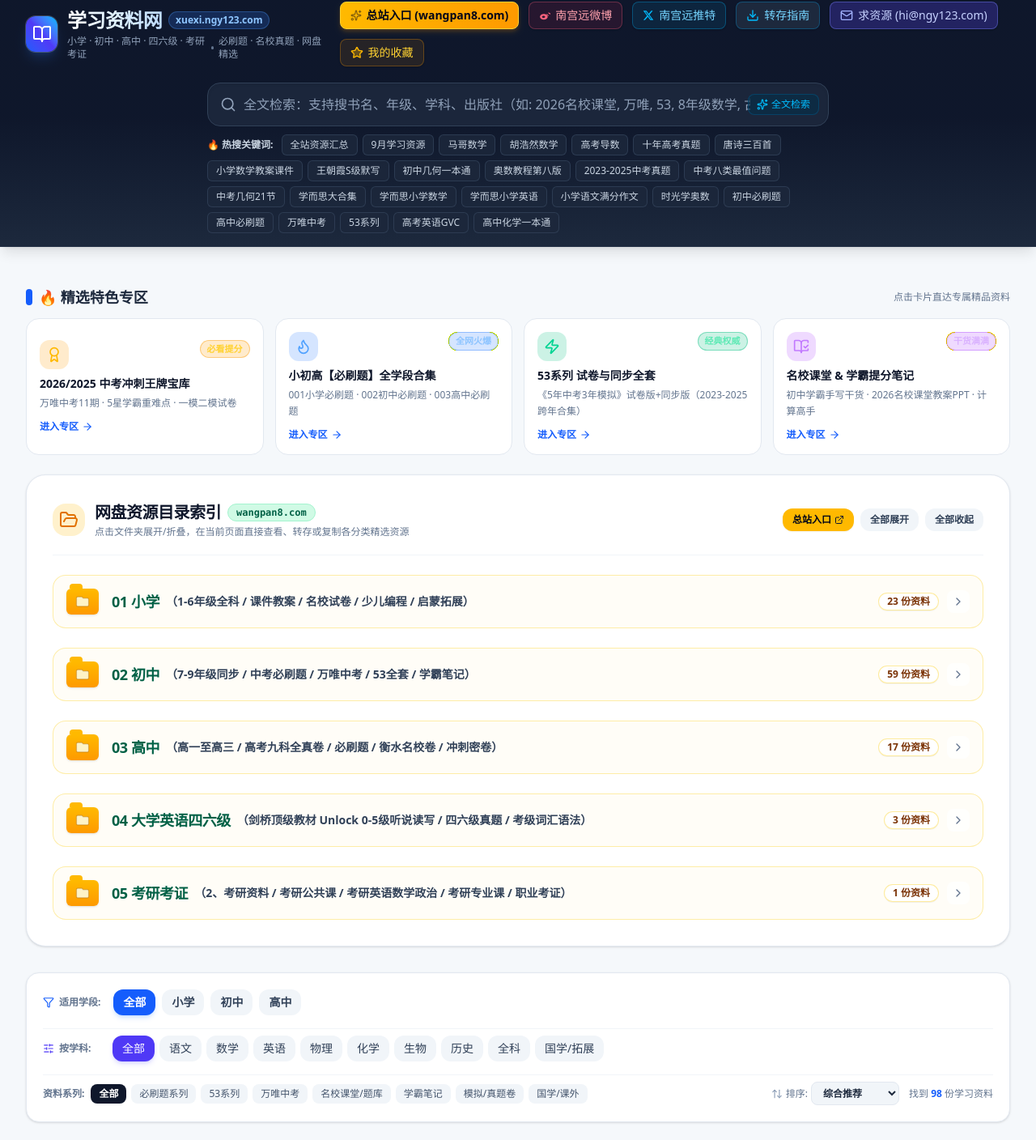
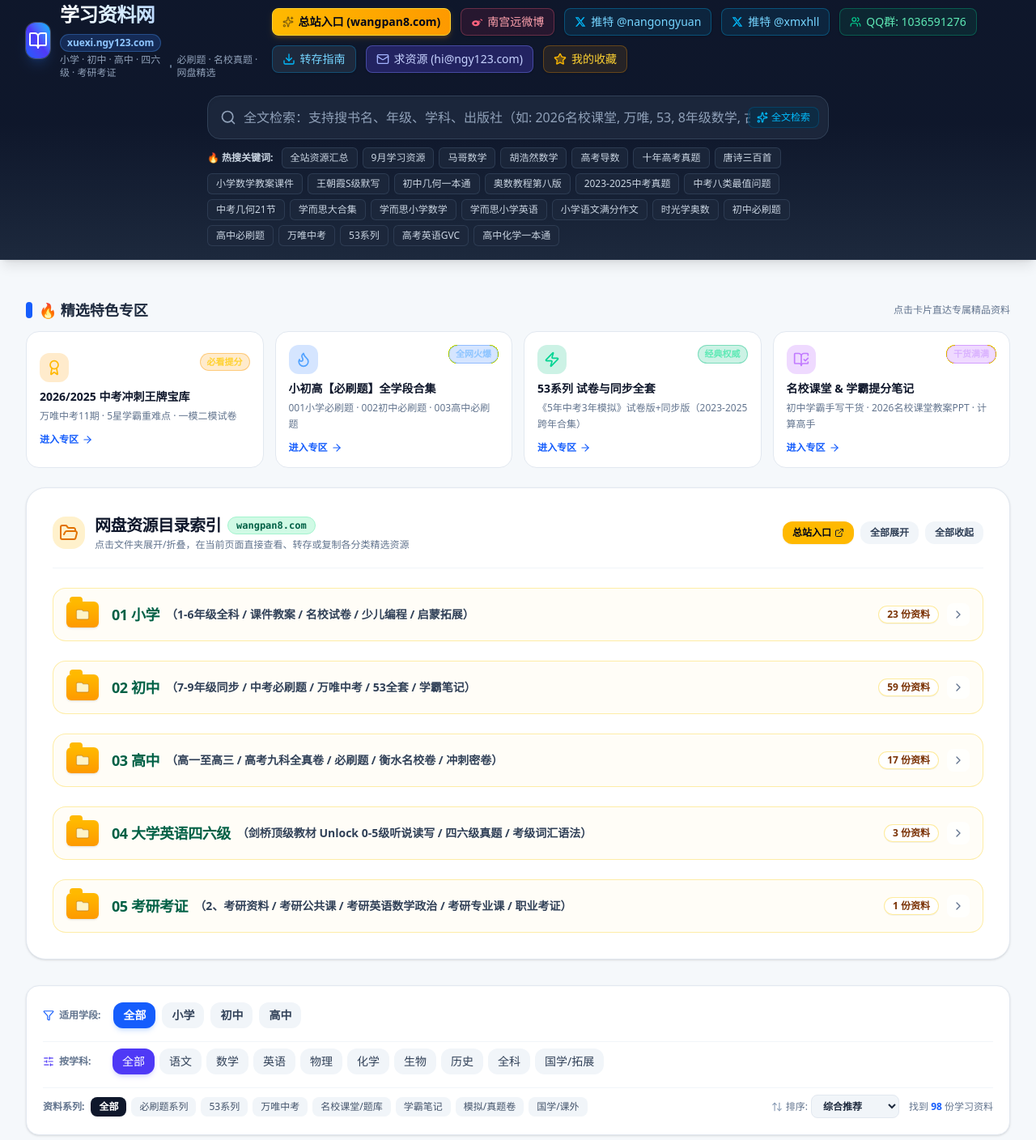
Before and after one commit to ngyngy/xuexi, a React (Vite) app: page / in a window 1280 px wide. Shown: the part 14-1422 px from the top of the page at 81% size. Built offline with nearby package versions, Linux system fonts and the light colour scheme.

Commit message:
feat: add official QQ group information
Integrate the official QQ group (1036591276) across the header, footer, and request modal. Add click-to-copy functionality with toast notifications to improve user engagement and community support.

```diff
--- a/src/App.tsx
+++ b/src/App.tsx
@@ -16,7 +16,7 @@
 import { Toast, ToastMessage } from './components/Toast';
 import { Footer } from './components/Footer';
 
-import { BookOpen, SearchX, Sparkles, Flame, CheckCircle2, Mail, FolderOpen, ArrowLeft } from 'lucide-react';
+import { BookOpen, SearchX, Sparkles, Flame, CheckCircle2, Mail, FolderOpen, ArrowLeft, Users } from 'lucide-react';
 
 export default function App() {
   // Folder Directory State
@@ -170,6 +170,7 @@
         onOpenGuide={() => setIsGuideOpen(true)}
         onOpenRequestModal={() => setIsRequestModalOpen(true)}
         totalCount={RESOURCES_DATA.length}
+        onShowToast={addToast}
       />
 
       {/* Main Container */}
@@ -212,25 +213,48 @@
               <Mail className="w-5 h-5" />
             </div>
             <div>
-              <div className="flex items-center gap-2">
-                <span className="font-extrabold text-sm text-white">没找到想要的资料？欢迎发邮件求资源</span>
+              <div className="flex items-center gap-2 flex-wrap">
+                <span className="font-extrabold text-sm text-white">没找到想要的资料？欢迎发邮件求资源或加QQ群</span>
+                <span className="text-[10px] bg-emerald-400/20 text-emerald-300 border border-emerald-400/30 px-2 py-0.5 rounded-full font-bold">
+                  QQ群 1036591276
+                </span>
                 <span className="text-[10px] bg-amber-400/20 text-amber-300 border border-amber-400/30 px-2 py-0.5 rounded-full font-bold">
-                  官方邮箱
+                  官方邮箱 hi@ngy123.com
                 </span>
               </div>
               <p className="text-xs text-slate-300 mt-0.5">
-                发送邮件至 <code className="font-mono text-amber-300 font-bold bg-slate-800/80 px-1.5 py-0.5 rounded border border-slate-700">hi@ngy123.com</code>，站长收到后会优先全网搜索并上传夸克网盘！
+                欢迎加入学习交流QQ群：<code className="font-mono text-emerald-300 font-bold bg-slate-800/80 px-1.5 py-0.5 rounded border border-slate-700">1036591276</code>，或发送邮件至 <code className="font-mono text-amber-300 font-bold bg-slate-800/80 px-1.5 py-0.5 rounded border border-slate-700">hi@ngy123.com</code>，站长收到后优先全网搜寻并更新！
               </p>
             </div>
           </div>
 
-          <button
-            onClick={() => setIsRequestModalOpen(true)}
-            className="w-full md:w-auto px-4 py-2 rounded-xl bg-amber-400 hover:bg-amber-300 text-slate-950 font-black text-xs transition-all shadow active:scale-95 shrink-0 flex items-center justify-center gap-1.5"
-          >
-            <Mail className="w-4 h-4 text-slate-900" />
-            <span>立即发邮件求资源</span>
-          </button>
+          <div className="flex items-center gap-2 flex-wrap w-full md:w-auto shrink-0 justify-end">
+            <button
+              onClick={() => {
+                const qqNumber = '1036591276';
+                if (navigator.clipboard) {
+                  navigator.clipboard.writeText(qqNumber).then(() => {
+                    addToast(`已复制QQ群号：${qqNumber}，欢迎加群交流！`, 'success');
+                  });
+                } else {
+                  addToast(`官方QQ交流群：${qqNumber}`, 'info');
+                }
+              }}
+              className="px-3.5 py-2 rounded-xl bg-emerald-500 hover:bg-emerald-400 text-slate-950 font-bold text-xs transition-all shadow active:scale-95 flex items-center justify-center gap-1.5 cursor-pointer"
+              title="点击复制官方交流QQ群号：1036591276"
+            >
+              <Users className="w-3.5 h-3.5 text-slate-950" />
+              <span>加QQ群: 1036591276</span>
+            </button>
+
+            <button
+              onClick={() => setIsRequestModalOpen(true)}
+              className="px-4 py-2 rounded-xl bg-amber-400 hover:bg-amber-300 text-slate-950 font-black text-xs transition-all shadow active:scale-95 flex items-center justify-center gap-1.5 cursor-pointer"
+            >
+              <Mail className="w-4 h-4 text-slate-900" />
+              <span>发邮件求资源</span>
+            </button>
+          </div>
         </div>
 
         {/* Resource Grid / List or Empty Folder State */}
@@ -318,7 +342,7 @@
       </main>
 
       {/* Footer */}
-      <Footer />
+      <Footer onShowToast={addToast} />
 
       {/* Modals & Drawers */}
       <ResourceDetailModal
--- a/src/components/Footer.tsx
+++ b/src/components/Footer.tsx
@@ -1,7 +1,29 @@
-import React from 'react';
-import { BookOpen, ShieldCheck, Heart, Sparkles, ExternalLink } from 'lucide-react';
+import React, { useState } from 'react';
+import { BookOpen, ShieldCheck, Heart, Sparkles, ExternalLink, Users, Check } from 'lucide-react';
 
-export const Footer: React.FC = () => {
+interface FooterProps {
+  onShowToast?: (text: string, type?: 'success' | 'info' | 'error') => void;
+}
+
+export const Footer: React.FC<FooterProps> = ({ onShowToast }) => {
+  const [copiedQQ, setCopiedQQ] = useState(false);
+
+  const handleCopyQQ = () => {
+    const qqNumber = '1036591276';
+    if (navigator.clipboard) {
+      navigator.clipboard.writeText(qqNumber).then(() => {
+        setCopiedQQ(true);
+        if (onShowToast) {
+          onShowToast(`已复制QQ群号：${qqNumber}，欢迎加群交流！`, 'success');
+        }
+        setTimeout(() => setCopiedQQ(false), 2500);
+      }).catch(() => {
+        if (onShowToast) onShowToast(`官方QQ群：${qqNumber}`, 'info');
+      });
+    } else if (onShowToast) {
+      onShowToast(`官方QQ群：${qqNumber}`, 'info');
+    }
+  };
   const friendLinks = [
     {
       url: 'https://www.wangpan8.com',
@@ -119,8 +141,32 @@
               <svg className="w-3.5 h-3.5 fill-current text-sky-400" viewBox="0 0 24 24">
                 <path d="M18.244 2.25h3.308l-7.227 8.26 8.502 11.24H16.17l-5.214-6.817L4.99 21.75H1.68l7.73-8.835L1.254 2.25H8.08l4.713 6.231zm-1.161 17.52h1.833L7.084 4.126H5.117z" />
               </svg>
-              <span>南宫远推特 @nangongyuan</span>
+              <span>推特 @nangongyuan</span>
             </a>
+            <a
+              href="https://x.com/xmxhll"
+              target="_blank"
+              rel="noopener noreferrer"
+              className="flex items-center gap-1.5 px-3 py-1 rounded bg-sky-500/10 text-sky-300 border border-sky-500/20 hover:bg-sky-500/20 transition-colors"
+              title="关注推特 @xmxhll"
+            >
+              <svg className="w-3.5 h-3.5 fill-current text-sky-400" viewBox="0 0 24 24">
+                <path d="M18.244 2.25h3.308l-7.227 8.26 8.502 11.24H16.17l-5.214-6.817L4.99 21.75H1.68l7.73-8.835L1.254 2.25H8.08l4.713 6.231zm-1.161 17.52h1.833L7.084 4.126H5.117z" />
+              </svg>
+              <span>推特 @xmxhll</span>
+            </a>
+            <button
+              onClick={handleCopyQQ}
+              className="flex items-center gap-1.5 px-3 py-1 rounded bg-emerald-500/10 text-emerald-300 border border-emerald-500/20 hover:bg-emerald-500/20 transition-colors cursor-pointer"
+              title="点击一键复制官方学习交流QQ群：1036591276"
+            >
+              {copiedQQ ? (
+                <Check className="w-3.5 h-3.5 text-emerald-400" />
+              ) : (
+                <Users className="w-3.5 h-3.5 text-emerald-400" />
+              )}
+              <span>{copiedQQ ? '已复制群号' : 'QQ群: 1036591276'}</span>
+            </button>
             <span className="flex items-center gap-1">
               <ShieldCheck className="w-4 h-4 text-emerald-400" />
               <span>夸克网盘官方云端备份</span>
@@ -201,7 +247,13 @@
 
         {/* Copyright */}
         <div className="pt-4 border-t border-slate-800/80 flex flex-col sm:flex-row items-center justify-between text-slate-500 gap-2">
-          <div>© {new Date().getFullYear()} 学习资料网 (xuexi.ngy123.com) · 站长：南宫远 (@nangongyuan)</div>
+          <div className="flex flex-wrap items-center gap-x-2 gap-y-1">
+            <span>© {new Date().getFullYear()} 学习资料网 (xuexi.ngy123.com)</span>
+            <span>·</span>
+            <span>推特：@nangongyuan / @xmxhll</span>
+            <span>·</span>
+            <span className="text-emerald-400/90 font-medium">QQ群：1036591276</span>
+          </div>
           <div className="flex items-center gap-1 text-slate-500">
             <span>用</span>
             <Heart className="w-3.5 h-3.5 text-rose-500 fill-rose-500" />
--- a/src/components/Header.tsx
+++ b/src/components/Header.tsx
@@ -1,5 +1,5 @@
-import React from 'react';
-import { Search, BookOpen, Star, Download, HelpCircle, MessageSquarePlus, Sparkles, Mail } from 'lucide-react';
+import React, { useState } from 'react';
+import { Search, BookOpen, Star, Download, HelpCircle, MessageSquarePlus, Sparkles, Mail, Users, Check } from 'lucide-react';
 import { HOT_SEARCH_TAGS } from '../data/resources';
 
 interface HeaderProps {
@@ -10,6 +10,7 @@
   onOpenGuide: () => void;
   onOpenRequestModal: () => void;
   totalCount: number;
+  onShowToast?: (text: string, type?: 'success' | 'info' | 'error') => void;
 }
 
 export const Header: React.FC<HeaderProps> = ({
@@ -20,7 +21,26 @@
   onOpenGuide,
   onOpenRequestModal,
   totalCount,
+  onShowToast,
 }) => {
+  const [copiedQQ, setCopiedQQ] = useState(false);
+
+  const handleCopyQQ = () => {
+    const qqNumber = '1036591276';
+    if (navigator.clipboard) {
+      navigator.clipboard.writeText(qqNumber).then(() => {
+        setCopiedQQ(true);
+        if (onShowToast) {
+          onShowToast(`已复制QQ群号：${qqNumber}，欢迎加群交流！`, 'success');
+        }
+        setTimeout(() => setCopiedQQ(false), 2500);
+      }).catch(() => {
+        if (onShowToast) onShowToast(`官方QQ群：${qqNumber}`, 'info');
+      });
+    } else if (onShowToast) {
+      onShowToast(`官方QQ群：${qqNumber}`, 'info');
+    }
+  };
   return (
     <header className="bg-gradient-to-b from-slate-900 via-slate-900 to-slate-800 text-white border-b border-slate-700/60 sticky top-0 z-30 shadow-lg">
       <div className="max-w-7xl mx-auto px-4 sm:px-6 lg:px-8 py-4">
@@ -77,6 +97,7 @@
               <span>南宫远微博</span>
             </a>
 
+            {/* Twitter 1 */}
             <a
               href="https://x.com/nangongyuan"
               target="_blank"
@@ -87,8 +108,36 @@
               <svg className="w-3.5 h-3.5 fill-current text-sky-400" viewBox="0 0 24 24">
                 <path d="M18.244 2.25h3.308l-7.227 8.26 8.502 11.24H16.17l-5.214-6.817L4.99 21.75H1.68l7.73-8.835L1.254 2.25H8.08l4.713 6.231zm-1.161 17.52h1.833L7.084 4.126H5.117z" />
               </svg>
-              <span>南宫远推特</span>
+              <span>推特 @nangongyuan</span>
             </a>
+
+            {/* Twitter 2 */}
+            <a
+              href="https://x.com/xmxhll"
+              target="_blank"
+              rel="noopener noreferrer"
+              className="flex items-center gap-1.5 px-3 py-1.5 text-xs sm:text-sm font-medium rounded-lg bg-sky-500/10 hover:bg-sky-500/20 text-sky-300 border border-sky-400/30 transition-all shadow-sm"
+              title="关注推特 @xmxhll (https://x.com/xmxhll)"
+            >
+              <svg className="w-3.5 h-3.5 fill-current text-sky-400" viewBox="0 0 24 24">
+                <path d="M18.244 2.25h3.308l-7.227 8.26 8.502 11.24H16.17l-5.214-6.817L4.99 21.75H1.68l7.73-8.835L1.254 2.25H8.08l4.713 6.231zm-1.161 17.52h1.833L7.084 4.126H5.117z" />
+              </svg>
+              <span>推特 @xmxhll</span>
+            </a>
+
+            {/* QQ Group Button */}
+            <button
+              onClick={handleCopyQQ}
+              className="flex items-center gap-1.5 px-3 py-1.5 text-xs sm:text-sm font-medium rounded-lg bg-emerald-500/10 hover:bg-emerald-500/20 text-emerald-300 border border-emerald-400/30 transition-all shadow-sm active:scale-95 group cursor-pointer"
+              title="点击一键复制官方学习交流QQ群号：1036591276"
+            >
+              {copiedQQ ? (
+                <Check className="w-3.5 h-3.5 text-emerald-400" />
+              ) : (
+                <Users className="w-3.5 h-3.5 text-emerald-400 group-hover:scale-110 transition-transform" />
+              )}
+              <span>{copiedQQ ? '已复制群号' : 'QQ群: 1036591276'}</span>
+            </button>
 
             <button
               onClick={onOpenGuide}
--- a/src/components/RequestResourceModal.tsx
+++ b/src/components/RequestResourceModal.tsx
@@ -1,6 +1,6 @@
 import React, { useState } from 'react';
 import { motion, AnimatePresence } from 'motion/react';
-import { X, Send, MessageSquarePlus, Copy, Mail, ExternalLink, CheckCircle2, History, Sparkles, FileText } from 'lucide-react';
+import { X, Send, MessageSquarePlus, Copy, Mail, ExternalLink, CheckCircle2, History, Sparkles, FileText, Users, Check } from 'lucide-react';
 
 interface RequestResourceModalProps {
   isOpen: boolean;
@@ -287,6 +287,42 @@
               </div>
             </div>
 
+            {/* QQ Group & Social Community Section */}
+            <div className="p-3 bg-emerald-50 rounded-2xl border border-emerald-200 flex flex-col sm:flex-row sm:items-center justify-between gap-2.5">
+              <div className="flex items-center gap-2.5">
+                <div className="w-8 h-8 rounded-xl bg-emerald-600 text-white flex items-center justify-center font-bold shrink-0 shadow-sm">
+                  <Users className="w-4 h-4" />
+                </div>
+                <div>
+                  <div className="text-xs font-bold text-slate-800 flex items-center gap-1.5 flex-wrap">
+                    <span>官方学习交流QQ群：</span>
+                    <span className="font-mono text-emerald-700 bg-white px-1.5 py-0.5 rounded border border-emerald-200">1036591276</span>
+                  </div>
+                  <div className="text-[11px] text-slate-500 mt-0.5">
+                    群内每日更新名校试卷、必刷题，也可推特联系 @nangongyuan 或 @xmxhll
+                  </div>
+                </div>
+              </div>
+              <div className="flex items-center gap-1.5 self-end sm:self-center shrink-0">
+                <button
+                  type="button"
+                  onClick={() => {
+                    const qqNumber = '1036591276';
+                    if (navigator.clipboard) {
+                      navigator.clipboard.writeText(qqNumber).then(() => {
+                        onShowToast(`已复制QQ群号：${qqNumber}`, 'success');
+                      });
+                    } else {
+                      onShowToast(`官方QQ群：${qqNumber}`, 'info');
+                    }
+                  }}
+                  className="px-3 py-1.5 rounded-lg bg-emerald-600 hover:bg-emerald-700 text-white font-bold text-xs shadow-sm active:scale-95 transition-all cursor-pointer"
+                >
+                  一键复制群号
+                </button>
+              </div>
+            </div>
+
             {/* Email Tip Notice */}
             <form onSubmit={handleSubmitWebForm} className="border-t border-slate-200 pt-3 space-y-2">
               <div className="flex items-center justify-between">
```
